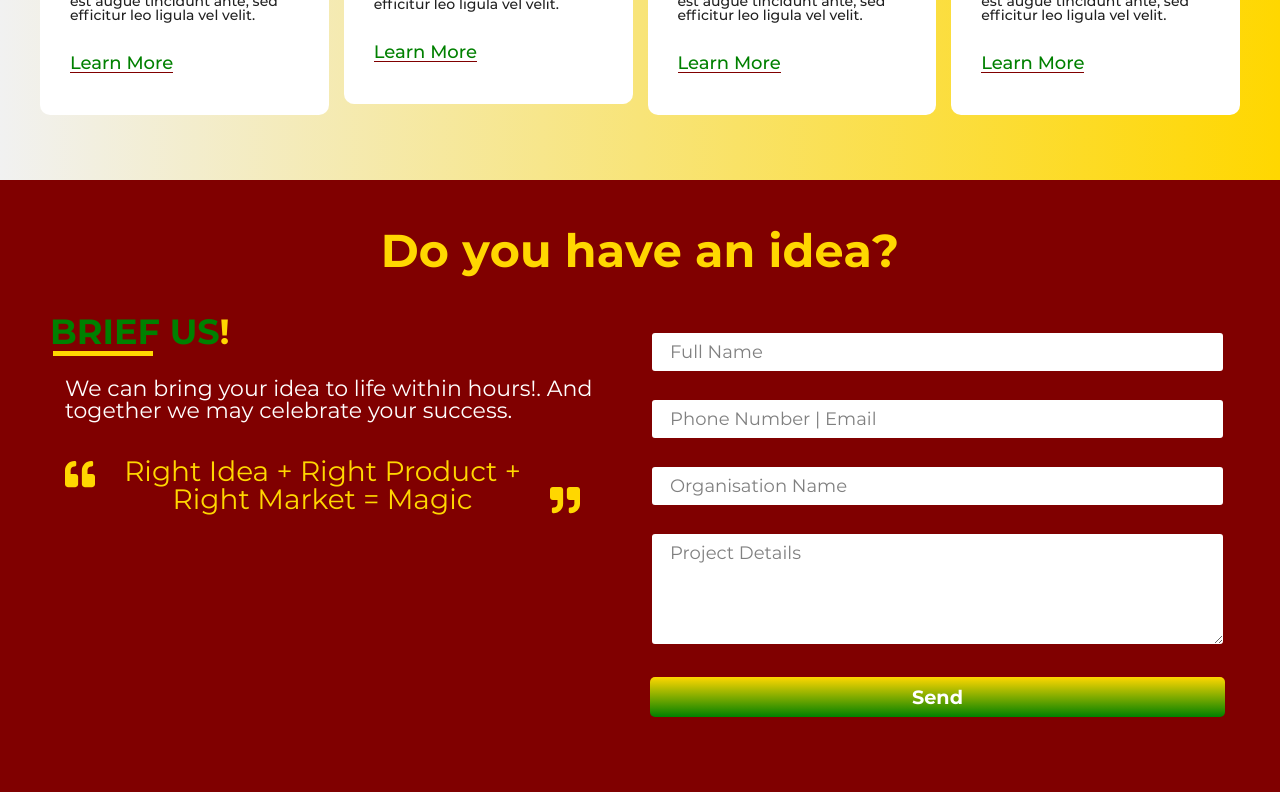
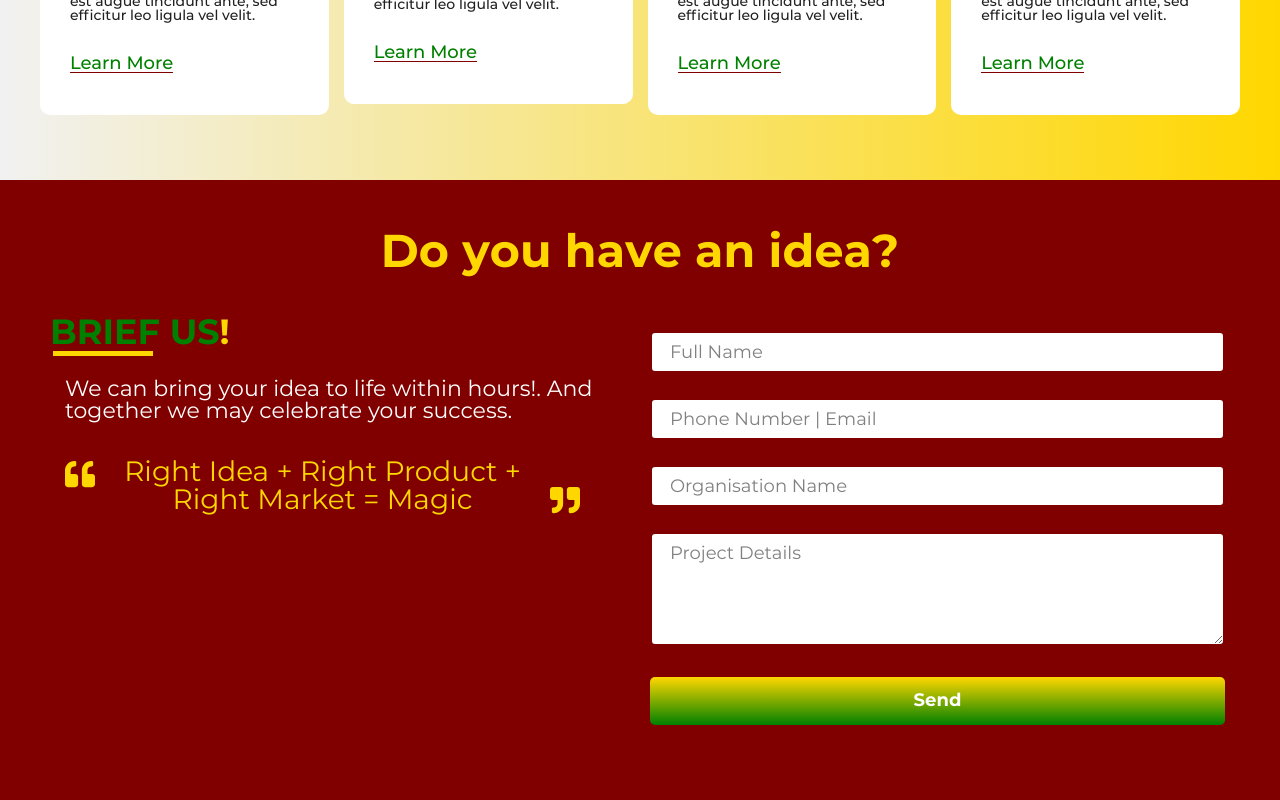
Before and after one commit to LucasJohnNyamhanga/datasoft, a Next.js app: page / in a window 1280 px wide. Shown: the part 1422-2222 px from the top of the page. Built offline with nearby package versions, Linux system fonts and the light colour scheme.

Commit message:
update mailer

```diff
--- a/app/styles/doYouHaveAnIdea.module.scss
+++ b/app/styles/doYouHaveAnIdea.module.scss
@@ -288,12 +288,12 @@
       .button {
         font-family: $fontHeader;
         width: 100%;
-        height: 2.5rem;
+        height: fit-content;
         color: #fff;
         border-radius: 5px;
-        padding: 0.625em 1.5em;
+        padding: 15px 20px;
         font-weight: 700;
-        font-size: 1.2rem;
+        font-size: 18px;
         background: transparent;
         cursor: pointer;
         position: relative;
--- a/app/styles/loader.module.scss
+++ b/app/styles/loader.module.scss
@@ -9,6 +9,8 @@
 
 .sms {
   margin-left: 10px;
+  font-size: 18px;
+  font-family: $fontHeader;
 }
 
 .loaderWait {
```
